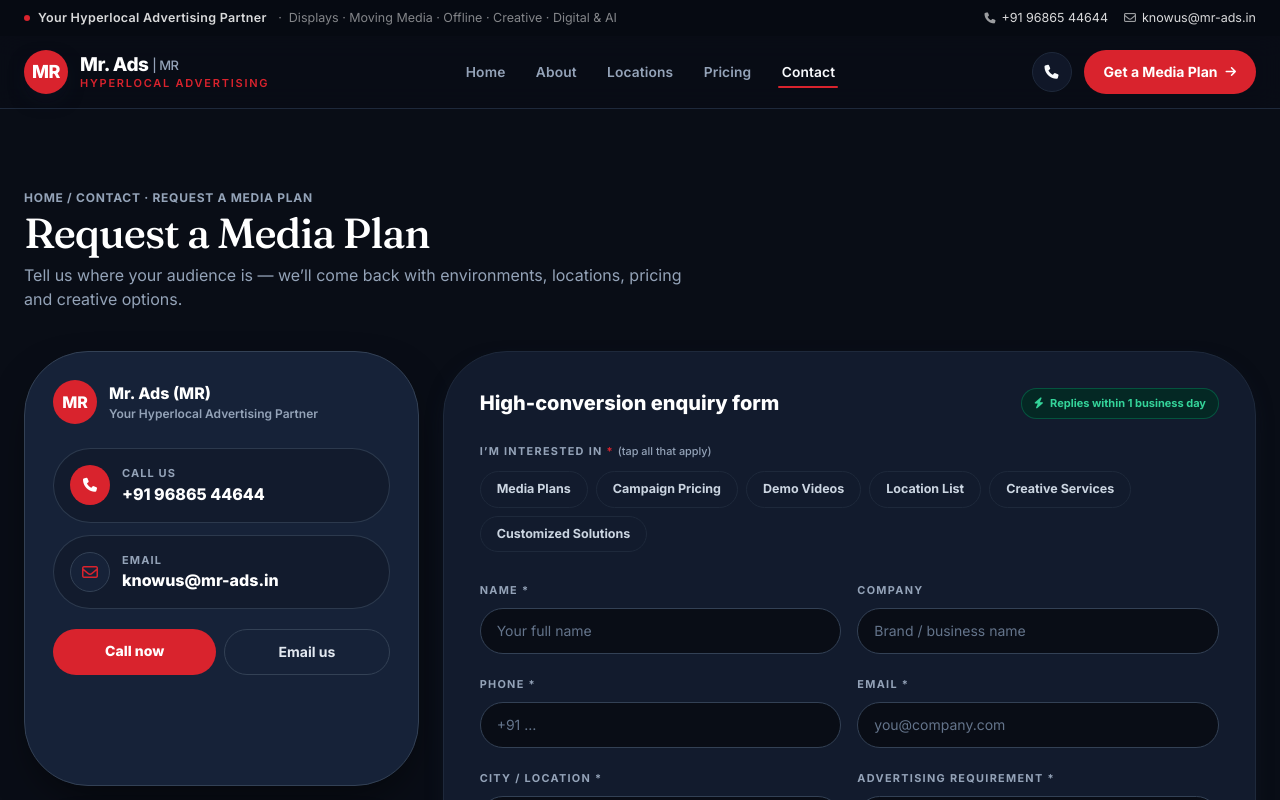
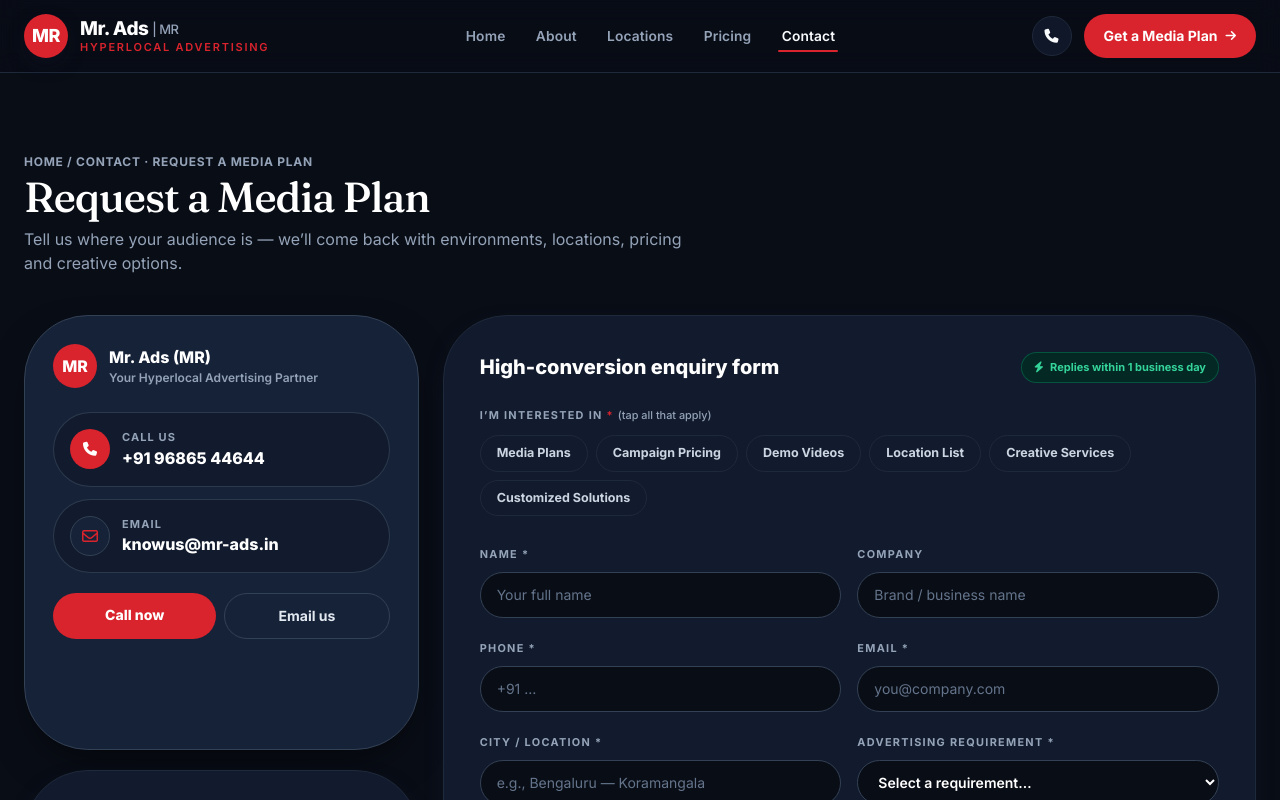
Before and after one commit to adithya0967/mrads, a Next.js app: page /contact in a window 1280 px wide. Shown: the top 800 px of the page. Built offline with nearby package versions, Linux system fonts and the light colour scheme.

Commit message:
upper top most title removal

```diff
--- a/src/components/MrAdsApp.tsx
+++ b/src/components/MrAdsApp.tsx
@@ -1,7 +1,6 @@
 'use client';
 
 import React, { FormEvent, useEffect, useState } from 'react';
-import TopBar from './landing/TopBar';
 import Navbar from './landing/Navbar';
 import HeroSection from './landing/HeroSection';
 import AdvantageSection from './landing/AdvantageSection';
@@ -237,9 +236,6 @@
       {/* Scroll Progress Bar */}
       <div id="progress" style={{ width: `${scrollProgress}%` }}></div>
 
-      {/* Top Bar */}
-      <TopBar />
-
       {/* Header / Navbar */}
       <Navbar
         mobileMenuOpen={mobileMenuOpen}
--- a/src/components/PageShell.tsx
+++ b/src/components/PageShell.tsx
@@ -2,7 +2,6 @@
 
 import React, { useEffect, useState } from 'react';
 import Link from 'next/link';
-import TopBar from './landing/TopBar';
 import Navbar from './landing/Navbar';
 import Footer from './landing/Footer';
 import LightboxModal from './landing/LightboxModal';
@@ -70,9 +69,6 @@
       {/* Scroll Progress Bar */}
       <div id="progress" style={{ width: `${scrollProgress}%` }}></div>
 
-      {/* Top Bar */}
-      <TopBar />
-
       {/* Header / Navbar */}
       <Navbar
         mobileMenuOpen={mobileMenuOpen}
```
